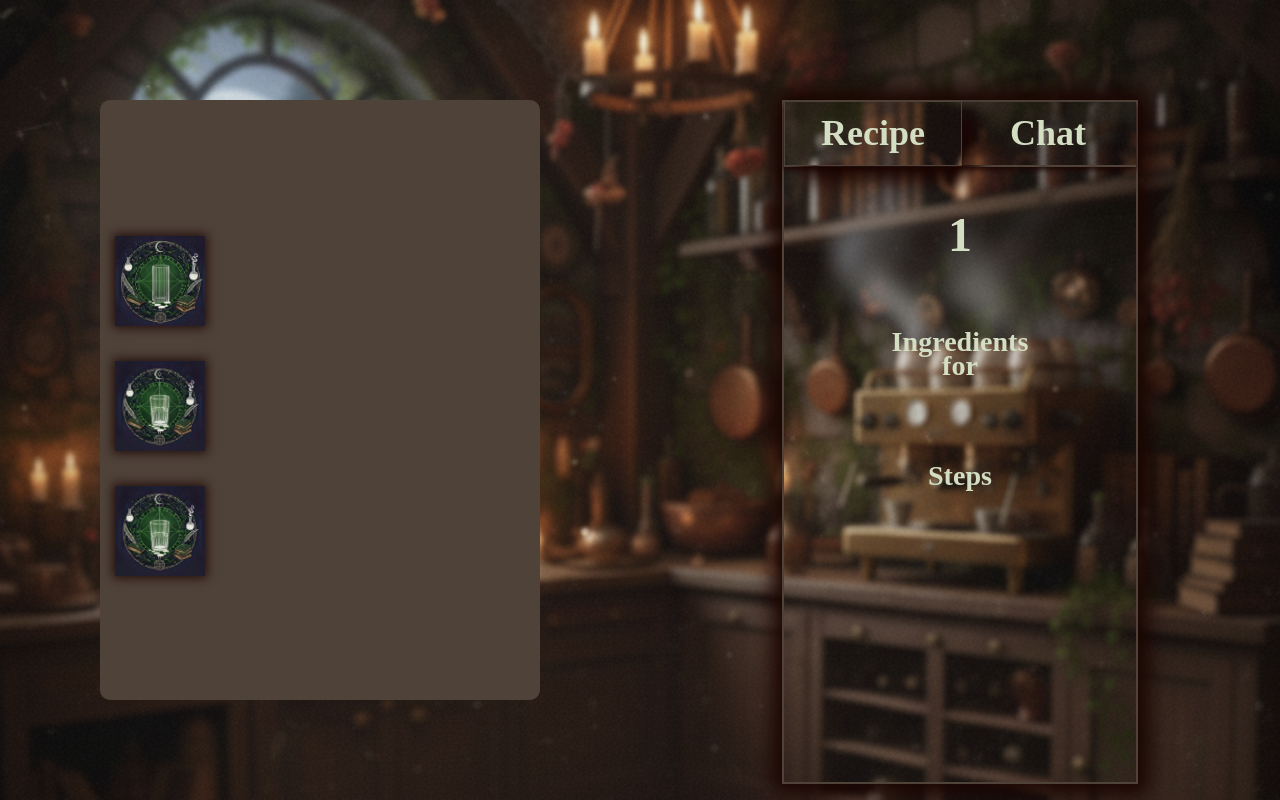
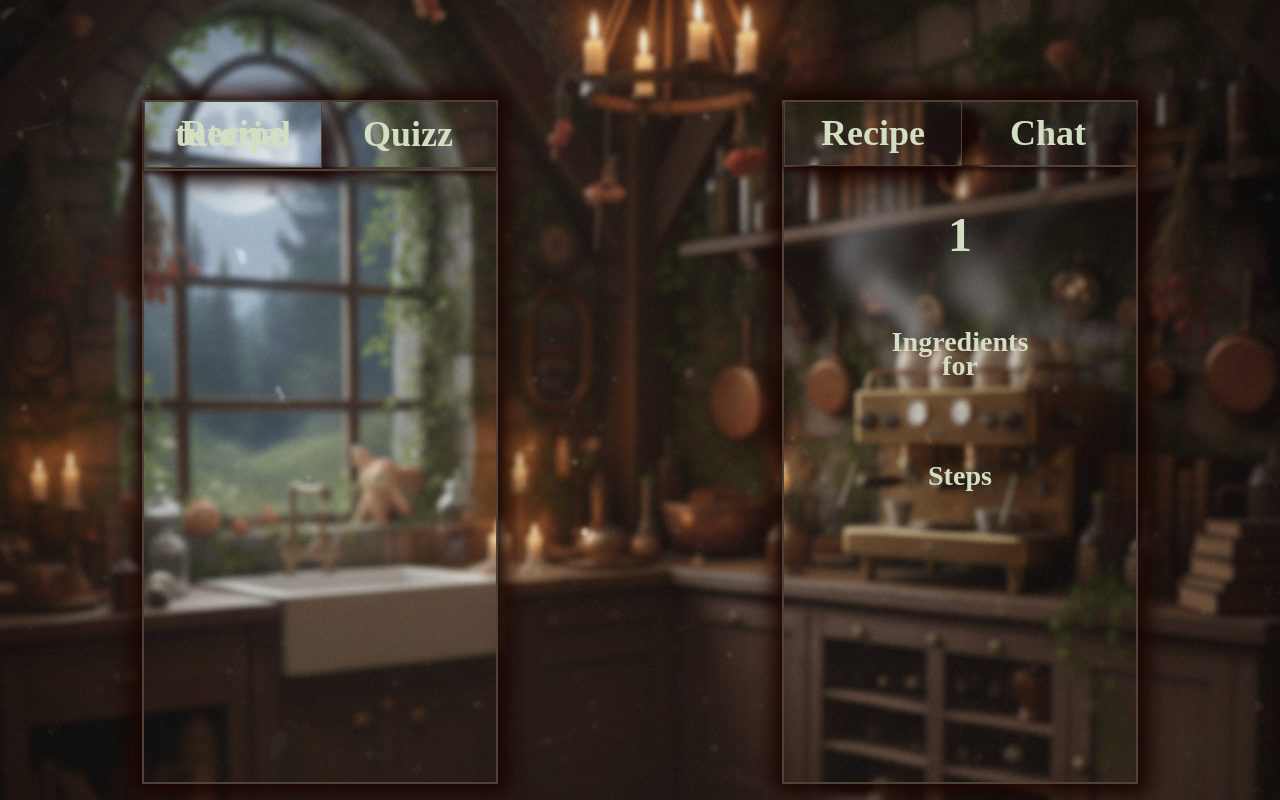
Before and after one commit to lawskqy/interactive-recipe, a React (Vite) app in the folder frontend/: page /start/1 in a window 1280 px wide. Built offline with nearby package versions, Linux system fonts and the light colour scheme; a web font is replaced by a local one.

Commit message:
added tabs to board container

```diff
--- a/frontend/src/pages/StartRecipe.tsx
+++ b/frontend/src/pages/StartRecipe.tsx
@@ -19,6 +19,7 @@ interface Messages {
 const StartRecipe = () => {
     const [recipe, setRecipe] = useState<Recipe | null>(null);
     const [activeTab, setActiveTab] = useState("Recipe");
+    const [activeBoardTab, setActiveBoardTab] = useState("Recipe tutorial");
     const [userMessage, setUserMessage] = useState("");
     const [messages, setMessages] = useState<Array<Messages>>([]);
     const textareaRef = useRef<HTMLTextAreaElement>(null);
@@ -26,6 +27,7 @@ const StartRecipe = () => {
     const { name } = useParams<{name: string}>();
     const [glass, setGlass] = useState<boolean>(false);
     const [ingredientImages, setIngredientImages] = useState<Record<string, string>>({});
+    const [activeTutTab, setActiveTutTab] = useState(0);
 
 
     const handleTabClick = (tabName :string) => {
@@ -33,6 +35,14 @@ const StartRecipe = () => {
             setActiveTab("Recipe");
         } else {
             setActiveTab("Chat");
+        }
+    };
+
+    const handleBoardTabClick = (tabName :string) => {
+        if (tabName === "Quizz") {
+            setActiveBoardTab("Quizz");
+        } else {
+            setActiveBoardTab("Recipe tutorial");
         }
     };
 
@@ -180,6 +190,15 @@ const StartRecipe = () => {
     return (
         <div className="game-container">
             <div className="board-container">
+                <div className="board-card">
+                    <div className="tab-title">
+                        <h2 className={activeBoardTab==="Recipe tutorial"? "active-recipe-tab" : "inactive-tab"} onClick={() => handleBoardTabClick("Recipe tutorial")}>Recipe tutorial</h2>
+                        <h2 className={activeBoardTab==="Quizz"? "active-quizz-tab" : "inactive-tab"} onClick={() => handleBoardTabClick("Quizz")}>Quizz</h2>
+                    </div>
+                    <div style={{width: "100%"}}>
+                        {
+                        activeBoardTab === "Quizz"?
+                            <>
                                 <div className="icon-container">
                                     <div className="glass-icon">
                                         <button className="ingredient-button" onClick={() => setGlass(true)}>
@@ -195,7 +214,6 @@ const StartRecipe = () => {
 
                                     <div className="ingredients-icon">
                                         {recipe?.ingredients.map((ingredient) => {
-                            console.log(`/public/${ingredient}.png`);
                                             return (
                                                 <button className="ingredient-button" key={ingredient} onClick={() => addToGlass(ingredient)}>
                                                     {ingredientImages[ingredient] ? (
@@ -214,7 +232,22 @@ const StartRecipe = () => {
                                             <img src="/public/glass.png"></img> : <div></div>}
                                     </div>
                                 </div>
-
+                            </> :
+                            <>
+                                <div className="step-tabs">
+                                    {recipe?.steps.map((step, index) => {
+                                        return (
+                                            <div className="tabs">
+                                                <h3 key={index}
+                                                className={activeTutTab === index? "active-tab" : "inactive-tab"} onClick={() => setActiveTutTab(index)}>Step {index + 1}</h3>
+                                            </div>
+                                    )})
+                                    }
+                                </div>
+                            </>
+                        }
+                    </div>
+                </div>
             </div>
 
             <div className="recipe-container">
--- a/frontend/src/styles/StartRecipe.css
+++ b/frontend/src/styles/StartRecipe.css
@@ -23,9 +23,59 @@ p {
 .board-container{
     height: 100vh;
     display: flex;
+    flex-direction: column;
     grid-column: 1;
+    align-items: center;
+    padding: 100px;
+}
+
+.board-card {
+    display: flex;
+    flex-direction: column;
+    width: 80%;
+    height: 80%;
+    border: 2px solid #4f4239;
+    box-shadow: 0px 0px 20px 10px  #1a0401;
+    align-items: center;
+    text-align: center;
+    color:#d3dec3;
+    font-size: 2rem;
+    padding-top: 20px;
+    padding-bottom: 20px;
+}
+
+.step-tabs {
+    display: flex;
+    flex-direction: row;
+    width: 100%;
+    text-align: center;
+    font-weight: 700;
+    font-size: 1.5rem;
+    line-height: 0.1rem;
+    border-bottom: 2px solid #4f4239;
+    box-shadow:  0px 3px 5px 0px #1a0401d7;
+    justify-content: space-between;
+    overflow-y: hidden;
+    overflow-x: auto;
+}
+
+.step-tabs:hover {
+    cursor: pointer;
+}
+
+.active-tab {
+    box-shadow:  25px 16px 16px 0px #1a0401d7;
+}
+.tabs {
+    display: flex;
     justify-content: center;
+    text-align: center;
+    align-items: center;
+    height: 100%;
+    border: 1px solid #4f4239;
+    min-width: 200px;
 }
+
 
 .recipe-container {
     display: flex;
@@ -108,6 +158,17 @@ p {
     border: 1px solid #4f4239;
     box-shadow:  15px 16px 16px 0px #1a0401d7;
 }
+
+.active-quizz-tab {
+    display: flex;
+    justify-content: center;
+    align-items: center;
+    width: 100%;
+    height: 100%;
+    border: 1px solid #4f4239;
+    box-shadow:  -15px 16px 16px 0px #1a0401d7;
+}
+
 
 .messages-window {
     display: flex;
```
Lines whose indentation alone changed are shown as unchanged.
